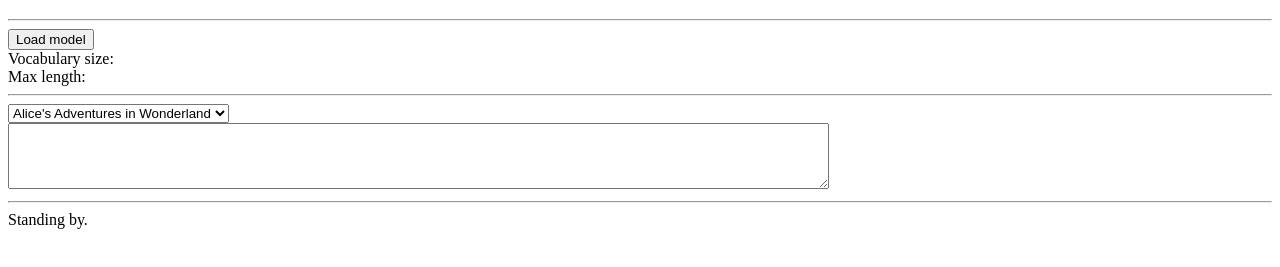
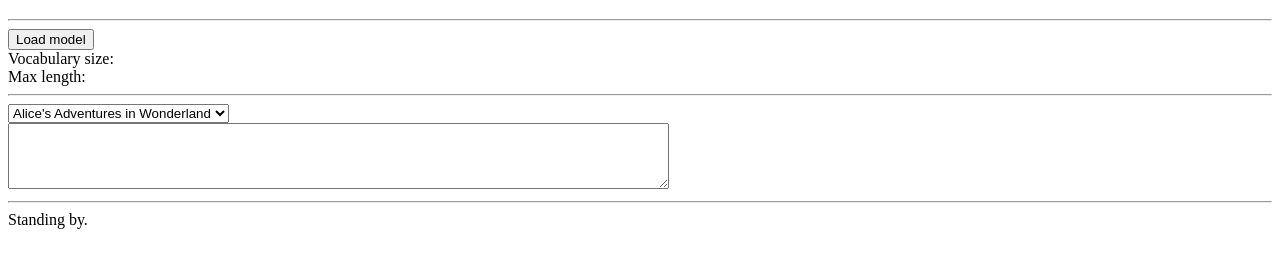
Before and after one commit to lazypocket/lazypocket.github.io, a plain HTML site: page hw4_dummy/index.html in a window 1280 px wide. Shown: the part 61-328 px from the top of the page. Drawn offline with Linux system fonts and the light colour scheme.

Commit message:
Update index.html

```diff
--- a/hw4_dummy/index.html
+++ b/hw4_dummy/index.html
@@ -35,7 +35,7 @@
     </select>
   </div>
   <div>
-    <textarea id="text-entry" rows="4" cols="100"></textarea>
+    <textarea id="text-entry" rows="4" cols="80"></textarea>
   </div>
   <hr>
   <div>
```
